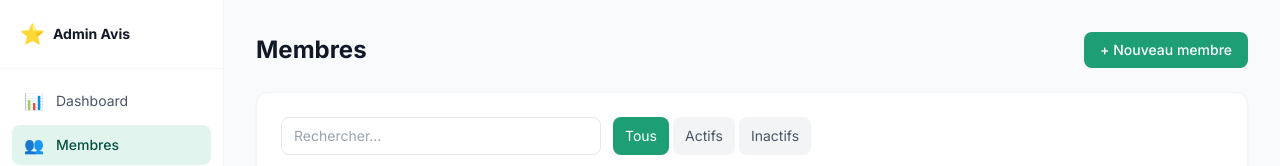
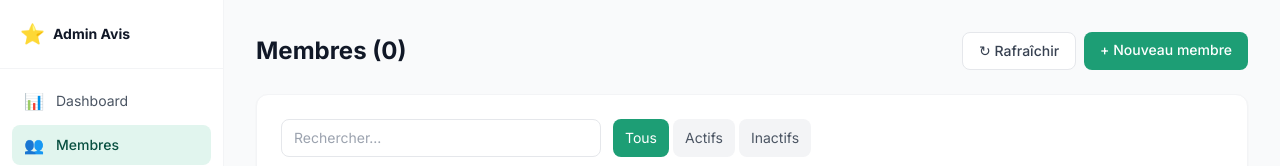
Before and after one commit to farf1991/avis-platform, a Next.js app: page /admin/membres in a window 1280 px wide. Shown: the top 166 px of the page. Built offline with nearby package versions, Linux system fonts and the light colour scheme; no server answers.

Commit message:
Update page.tsx

```diff
--- a/app/admin/membres/page.tsx
+++ b/app/admin/membres/page.tsx
@@ -1,5 +1,5 @@
 'use client'
-import { useEffect, useState } from 'react'
+import { useEffect, useState, useCallback } from 'react'
 import Link from 'next/link'
 import { format } from 'date-fns'
 import { fr } from 'date-fns/locale'
@@ -10,14 +10,14 @@ export default function MembresPage() {
   const [search, setSearch] = useState('')
   const [filtre, setFiltre] = useState<'tous' | 'actifs' | 'inactifs'>('tous')
 
-  const load = () => {
-    fetch('/api/admin/membres/liste').then(r => r.json()).then(d => {
-      setMembres(d.membres || [])
-      setLoading(false)
-    })
-  }
+  const load = useCallback(() => {
+    setLoading(true)
+    fetch('/api/admin/membres/liste', { cache: 'no-store' })
+      .then(r => r.json())
+      .then(d => { setMembres(d.membres || []); setLoading(false) })
+  }, [])
 
-  useEffect(() => { load() }, [])
+  useEffect(() => { load() }, [load])
 
   const filtered = membres.filter(m => {
     const matchSearch = `${m.nom} ${m.prenom} ${m.email}`.toLowerCase().includes(search.toLowerCase())
@@ -28,8 +28,11 @@ export default function MembresPage() {
   return (
     <div>
       <div className="flex items-center justify-between mb-6">
-        <h1 className="text-2xl font-bold text-gray-900">Membres</h1>
-        <Link href="/admin/membres/nouveau" className="btn-primary text-sm">+ Nouveau membre</Link>
+        <h1 className="text-2xl font-bold text-gray-900">Membres ({membres.length})</h1>
+        <div className="flex gap-2">
+          <button onClick={load} className="btn-secondary text-sm">↻ Rafraîchir</button>
+          <Link href="/admin/membres/nouveau" className="btn-primary text-sm">+ Nouveau membre</Link>
+        </div>
       </div>
 
       <div className="card mb-4">
```
